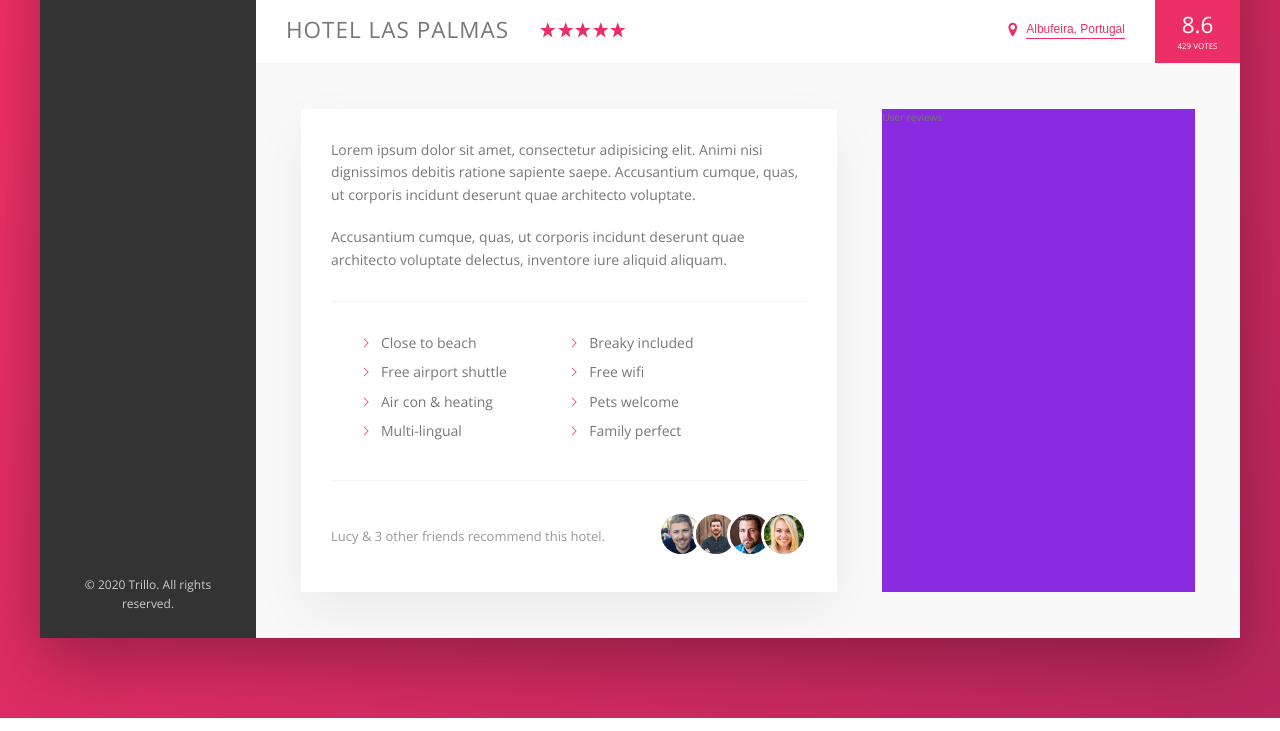
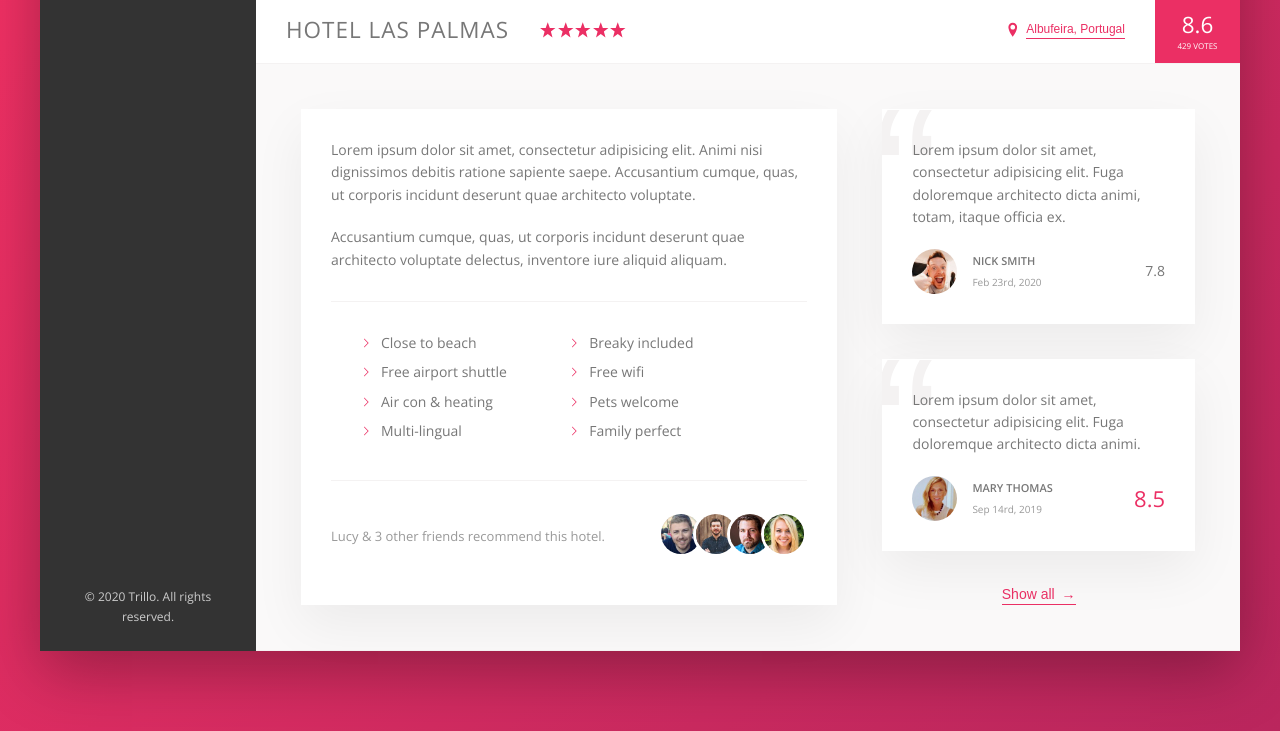
Before and after one commit to auxfuse/trillo, a website: page index.html in a window 1280 px wide. Shown: the part 538-1269 px from the top of the page. Drawn offline with nearby package versions, Linux system fonts and the light colour scheme.

Commit message:
User reviews section built, styled and compiled

```diff
--- a/index.html
+++ b/index.html
@@ -160,7 +160,36 @@
                             </div>
                         </div>
                         <div class="user-reviews">
-                            User reviews
+                            <figure class="review">
+                                <blockquote class="review__text">
+                                    Lorem ipsum dolor sit amet, consectetur adipisicing elit. Fuga doloremque architecto
+                                    dicta animi, totam, itaque officia ex.
+                                </blockquote>
+                                <figcaption class="review__user">
+                                    <img src="img/user-1.jpg" alt="User 1" class="review__photo">
+                                    <div class="review__user-box">
+                                        <p class="review__user-name">Nick Smith</p>
+                                        <p class="review__user-date">Feb 23rd, 2020</p>
+                                    </div>
+                                    <div class="review__rating">7.8</div>
+                                </figcaption>
+                            </figure>
+                            <figure class="review">
+                                <blockquote class="review__text">
+                                    Lorem ipsum dolor sit amet, consectetur adipisicing elit. Fuga doloremque architecto
+                                    dicta animi.
+                                </blockquote>
+                                <figcaption class="review__user">
+                                    <img src="img/user-2.jpg" alt="User 2" class="review__photo">
+                                    <div class="review__user-box">
+                                        <p class="review__user-name">Mary Thomas</p>
+                                        <p class="review__user-date">Sep 14rd, 2019</p>
+                                    </div>
+                                    <div class="review__user-rating">8.5</div>
+                                </figcaption>
+                            </figure>
+
+                            <button class="btn-inline">Show all <span>&rarr;</span></button>
                         </div>
                     </div>
                 </main>
--- a/sass/_components.scss
+++ b/sass/_components.scss
@@ -249,8 +249,17 @@
     cursor: pointer;
     transition: all .2s;
 
+    & span {
+        margin-left: 3px;
+        transition: margin-left .2s;
+    }
+
     &:hover {
         color: var(--color-grey-dark-1);
+
+        & span {
+            margin-left: 8px;
+        }
     }
 
     &:focus {
@@ -322,6 +331,67 @@
     }
 }
 
+.review {
+    background-color: #fff;
+    box-shadow: var(--shadow-light);
+    padding: 3rem;
+    margin-bottom: 3.5rem;
+    position: relative;
+    overflow: hidden;
+
+    &::before {
+        content: "\201C";
+        position: absolute;
+        top: -3rem;
+        left: -1rem;
+        font-size: 20rem;
+        color: var(--color-grey-light-2);
+        line-height: 1;
+        font-family: sans-serif;
+        z-index: 1;
+    }
+
+    &__text {
+        margin-bottom: 2rem;
+        z-index: 10;
+        position: relative;
+    }
+
+    &__user {
+        display: flex;
+        align-items: center;
+    }
+
+    &__photo {
+        height: 4.5rem;
+        width: 4.5rem;
+        border-radius: 50%;
+        margin-right: 1.5rem;
+    }
+
+    &__user-box {
+        margin-right: auto;
+    }
+
+    &__user-name {
+        font-size: 1.1rem;
+        font-weight: 600;
+        text-transform: uppercase;
+        margin-bottom: 0.4rem;
+    }
+
+    &__user-date {
+        font-size: 1rem;
+        color: var(--color-grey-dark-3);
+    }
+
+    &__user-rating {
+        color: var(--color-primary);
+        font-size: 2.2rem;
+        font-weight: 300;
+    }
+}
+
 @keyframes pulse {
     0% {
         transform: scale(1);
--- a/sass/_layout.scss
+++ b/sass/_layout.scss
@@ -38,10 +38,10 @@
     padding: 4.5rem;
     background-color: var(--color-grey-light-1);
     border-bottom: var(--line);
+    font-size: 1.4rem;
 }
 
 .description {
-    font-size: 14px;
     background-color: #fff;
     box-shadow: var(--shadow-light);
     padding: 3rem;
@@ -50,6 +50,8 @@
 }
 
 .user-reviews {
-    background-color: blueviolet;
+    display: flex;
     flex: 1;
+    flex-direction: column;
+    align-items: center;
 }
```
Also changed, not shown: css/style.css.
